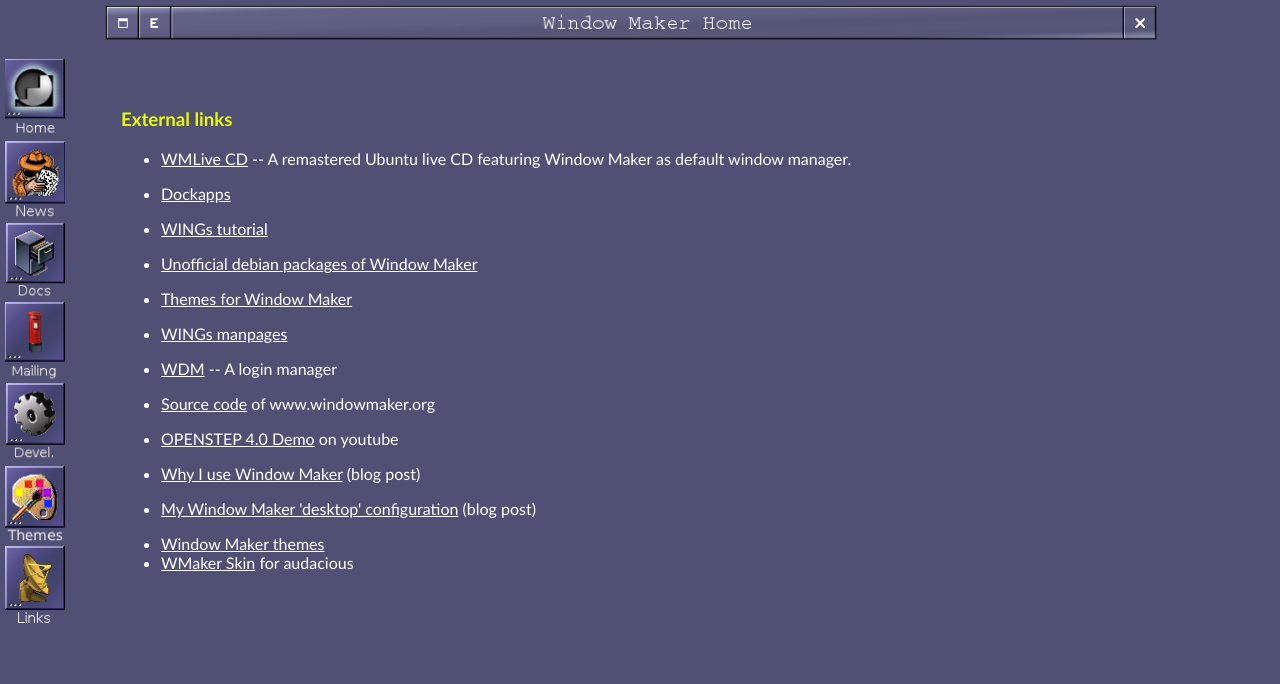
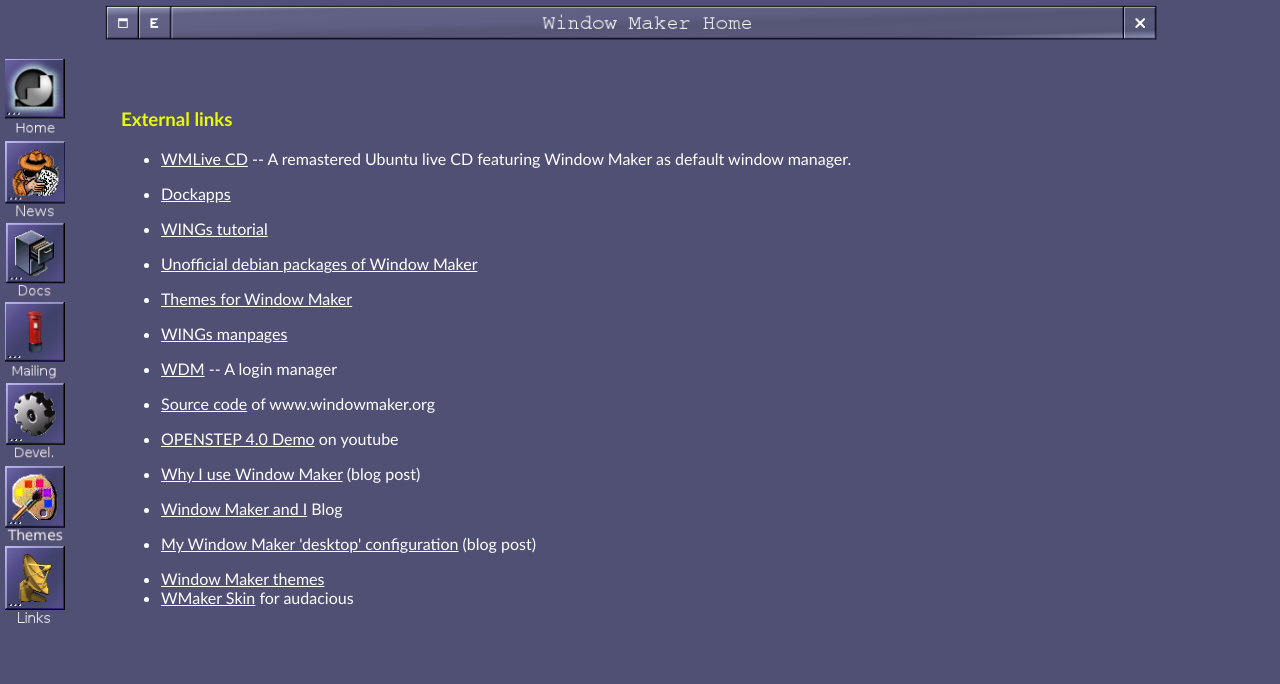
Before and after one commit to window-maker/dockapps, a PHP site: page /links.php in a window 1280 px wide. Shown: the part 41-725 px from the top of the page. Run offline with PHP 8.4, Linux system fonts and the light colour scheme.

Commit message:
Add one link

```diff
--- a/links.php
+++ b/links.php
@@ -63,6 +63,10 @@
             </li>
 
 	    <li>
+              <p><a href="http://windowmakerandi.blogspot.co.uk/" target="_blank">Window Maker and I</a> Blog</p>
+            </li>
+
+	    <li>
               <p><a href="http://blog.bigsmoke.us/2009/03/30/wmaker" target="_blank">My Window Maker 'desktop' configuration</a> (blog post)</p>
             </li>
 
```
